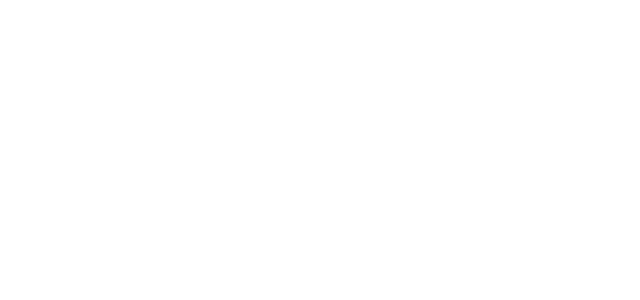
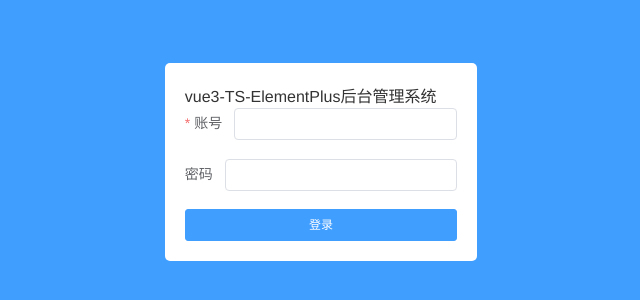
Before and after one commit to lin93h/vue3-typescript-admin, a Vue app: page /#/login in a window 1280 px wide. Before the commit this address had no page. Shown: the part 238-538 px from the top of the page, without its empty margins (319-959 px from the left). Built offline with nearby package versions, Linux system fonts and the light colour scheme.

Commit message:
基础配置调整

```diff
--- /dev/null
+++ b/src/assets/styles/atom.scss
@@ -0,0 +1,35 @@
+@import './mixins.scss';
+
+.block {
+  display: block;
+}
+
+.pointer {
+  cursor: pointer;
+}
+
+.clearfix {
+  &:after {
+    visibility: hidden;
+    display: block;
+    font-size: 0;
+    content: " ";
+    clear: both;
+    height: 0;
+  }
+}
+
+.flex-row {
+  @extend %flex-row;
+}
+
+.flex-row-center {
+  @extend %flex-row;
+  align-items: center;
+}
+
+.flex-row-center-center {
+  @extend %flex-row;
+  align-items: center;
+  justify-content: center;
+}
--- a/src/assets/styles/index.scss
+++ b/src/assets/styles/index.scss
@@ -1,3 +1,5 @@
+@import './atom.scss';
+
 html {
   height: 100%;
   box-sizing: border-box;
@@ -41,39 +43,6 @@
   outline: none;
 }
 
-.pr-5 {
-  padding-right: 5px;
-}
-
-.pl-5 {
-  padding-left: 5px;
-}
-
-.block {
-  display: block;
-}
-
-.pointer {
-  cursor: pointer;
-}
-
-.clearfix {
-  &:after {
-    visibility: hidden;
-    display: block;
-    font-size: 0;
-    content: " ";
-    clear: both;
-    height: 0;
-  }
-}
-
-.flex-row {
-  display: flex;
-  flex-flow: row wrap;
-  align-items: center;
-}
-
 ::-webkit-scrollbar {
   margin-right: -10px;
   width: 6px;
--- /dev/null
+++ b/src/assets/styles/mixins.scss
@@ -0,0 +1,4 @@
+%flex-row {
+  display: flex;
+  flex-flow: row nowrap;
+}
--- /dev/null
+++ b/src/assets/styles/variables.scss
@@ -0,0 +1,5 @@
+$blue: #409EFF;
+$green: #67C23A;
+$yellow: #E6A23C;
+$red: #F56C6C;
+$grey: #909399;
--- /dev/null
+++ b/src/layout/index.vue
@@ -0,0 +1,33 @@
+<template>
+  <div class="layout-wrapper flex-row">
+    <div class="side-bar"></div>
+    <div class="main-container">
+      <div class="fixed-header">
+        <div class="nav-bar"></div>
+        <div class="tags-views"></div>
+      </div>
+      <div class="app-main">
+        <router-view></router-view>
+      </div>
+    </div>
+  </div>
+</template>
+
+<script>
+export default {
+
+}
+</script>
+
+<style lang="scss" scoped>
+.layout-wrapper {
+  position: relative;
+  width: 100%;
+  height: 100%;
+  .side-bar {
+    width: 300px;
+    height: 100%;
+    background: blue;
+  }
+}
+</style>
--- a/src/router/index.ts
+++ b/src/router/index.ts
@@ -1,16 +1,21 @@
 import { createRouter, createWebHashHistory, RouteRecordRaw } from 'vue-router'
-import Home from '../views/Home.vue'
+import Layout from '@/layout/index.vue'
 
 const routes: Array<RouteRecordRaw> = [
   {
-    path: '/',
+    path: '/login',
     name: 'Login',
     component: () => import(/* webpackChunkName: "Login" */ '@/views/login/index.vue')
   },
   {
-    path: '/home',
-    name: 'Home',
-    component: Home
+    path: '/',
+    redirect: '/dashboard',
+    component: Layout,
+    children: [{
+      name: 'Dashboard',
+      path: 'dashboard',
+      component: () => import(/* webpackChunkName: "dashboard" */ '@/views/dashboard/index.vue')
+    }]
   },
   {
     path: '/about',
--- /dev/null
+++ b/src/views/dashboard/index.vue
@@ -0,0 +1,15 @@
+<template>
+  <div class="dashboard-wrapper">
+    <h1>dashboard</h1>
+  </div>
+</template>
+
+<script>
+export default {
+
+}
+</script>
+
+<style>
+
+</style>
--- a/src/views/login/index.vue
+++ b/src/views/login/index.vue
@@ -1,32 +1,84 @@
 <template>
-  <div class="login-wrapper">
+  <div class="login-wrapper flex-row-center-center">
     <div class="login-box">
-      <div class="box-title box-title box-titlebox-title box-title box-title box-title box-title box-title box-title box-title box-title">
-        vue3-TS-ElementPlus后台管理系统</div>
-      <div class="login-form">
-        <el-input v-model="account"></el-input>
-      </div>
+      <div class="box-title">vue3-TS-ElementPlus后台管理系统</div>
+      <el-form class="login-form" ref="loginFormRef" :model="loginForm" :rules="loginRules">
+        <el-form-item label="账号" prop="account">
+          <el-input v-model="loginForm.account" clearable></el-input>
+        </el-form-item>
+        <el-form-item label="密码" prop="password">
+          <el-input v-model="loginForm.password" show-password></el-input>
+        </el-form-item>
+      </el-form>
+      <el-button class="login-btn" type="primary" @click="handleLogin">登录</el-button>
     </div>
   </div>
 </template>
 
 <script lang="ts">
-import { defineComponent } from 'vue'
+import { ElForm } from 'element-plus'
+import { defineComponent, ref } from 'vue'
+interface LoginForm {
+  account: string
+  password: string
+}
 
 export default defineComponent({
   name: 'Login',
+  setup() {
+    const loginFormRef = ref(ElForm)
+    const flag = ref(false)
+    const onLogin = () => {
+      loginFormRef.value.validate((valid: boolean) => {
+        if (valid) {
+          flag.value = true
+        }
+      })
+    }
+
+    return {
+      loginFormRef,
+      flag,
+      onLogin
+    }
+  },
   data() {
     return {
-      account: ''
+      loginForm: {
+        account: '',
+        password: ''
+      } as LoginForm,
+      loginRules: {
+        account: [{ required: true, message: '请输入', trigger: 'blur' }],
+        passowrd: [{ required: true, message: '请输入', trigger: 'blur' }]
+      }
+    }
+  },
+  methods: {
+    handleLogin() {
+      this.onLogin()
+      if(this.flag) {
+        this.$router.push('/home')
+      }
     }
   }
 })
 </script>
 
 <style lang="scss">
+@import '@/assets/styles/variables.scss';
+
 .login-wrapper {
   height: 100%;
-  background: #fff;
+  background: $blue;
   overflow: hidden;
+  .login-box {
+    background: #fff;
+    padding: 20px;
+    border-radius: 5px;
+    .login-btn {
+      width: 100%;
+    }
+  }
 }
 </style>
```
Also changed, not shown: package.json (+13 -1 lines).
